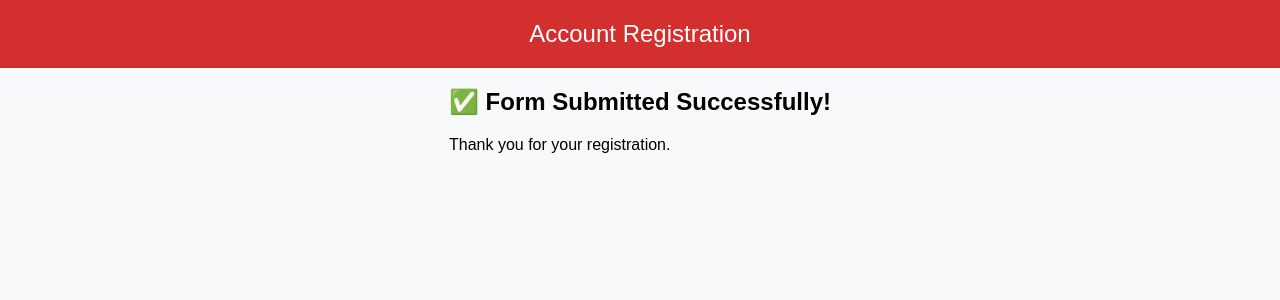
After one commit to premsai1503/ApplyAssistant, a Flask app: page /success in a window 1280 px wide. The commit adds this page. Shown: the top 300 px of the page. Run offline with Flask 3, Linux system fonts and the light colour scheme.

Commit message:
Added successful submission page

```diff
--- a/app.py
+++ b/app.py
@@ -42,5 +42,9 @@ def db_submit():
     result = dbm.form_data_submit(data)
     return jsonify(result)
 
+@app.route('/success')
+def success_page():
+    return render_template('success.html')
+
 if __name__ == '__main__':
     app.run(debug=True)
--- a/backend.py
+++ b/backend.py
@@ -22,7 +22,7 @@ def encode_image_from_file(image_file):
     return base64.b64encode(image_file.read()).decode('utf-8')
 
 def load_image():
-    image_path = r"C:\Users\96895\Desktop\ApplyAI\sample_usa_passport.jpg"
+    image_path = "images/sample_usa_passport.jpg"
     img = encode_image(image_path)
     return img
 
--- /dev/null
+++ b/templates/success.html
@@ -0,0 +1,38 @@
+<!DOCTYPE html>
+<html lang="en">
+<head>
+    <meta charset="UTF-8">
+    <meta name="viewport" content="width=device-width, initial-scale=1.0">
+    <title>Account Registration</title>
+    <style>
+        body {
+            font-family: Arial, sans-serif;
+            margin: 0;
+            padding: 0;
+            background-color: #f8f9fa;
+            display: flex;
+            flex-direction: column;
+            align-items: center;
+        }
+        .container {
+            padding: 50px;
+            display: flex;
+            justify-content: center;
+        }
+        .header {
+            width: 100%;
+            background-color: #d32f2f;
+            color: white;
+            padding: 20px;
+            font-size: 24px;
+            text-align: center;
+        }
+    </style>
+</head>
+<body>
+    <div class="header">Account Registration</div>
+    <div class="success-message">
+        <h2>✅ Form Submitted Successfully!</h2>
+        <p>Thank you for your registration.</p>
+    </div>
+</body>
```
Also changed, not shown: templates/form_page.html (+13 -3 lines).
